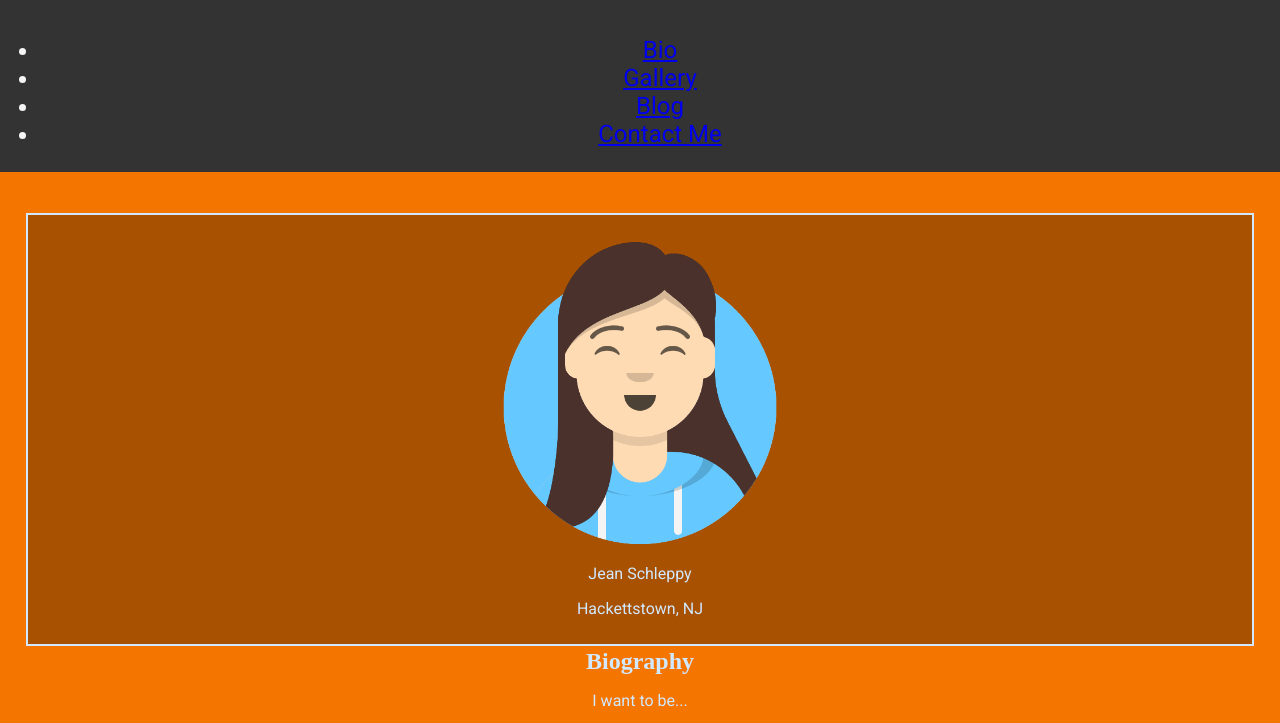
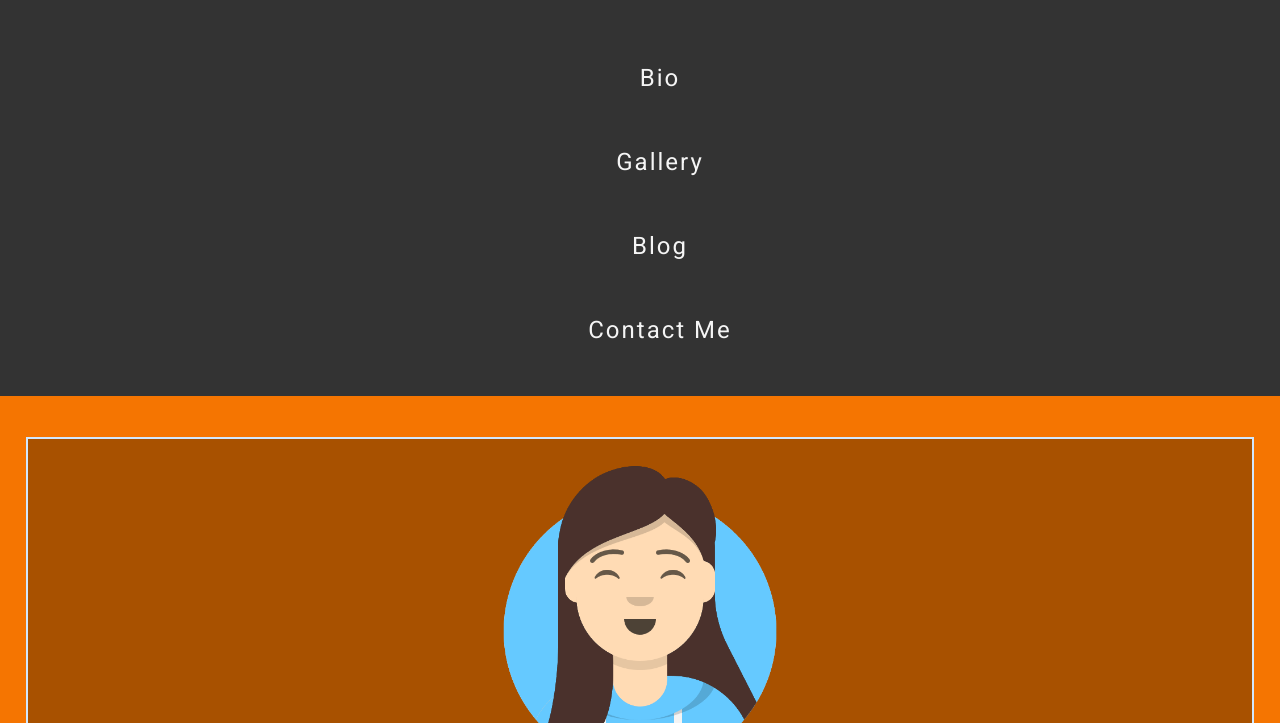
Before and after one commit to schleppyj1/About-me-schleppyj2, a plain HTML site: page index.html in a window 1280 px wide. Shown: the part 69-792 px from the top of the page. Drawn offline with Linux system fonts and the light colour scheme; a web font is replaced by a local one.

Commit message:
add navbar link styles

```diff
--- a/css/nav.css
+++ b/css/nav.css
@@ -53,11 +53,29 @@ main {
 
 /* navigation list */
 
+.navbar-links li {
+    list-style: none;
+    display: block;
+    padding: 0.5em 0;
+}
+
+
+
 
 /*
  style all a tags in header
  and then on hover
 */
+
+.navbar-links a {
+    color: whitesmoke;
+    background-color: #333;
+    font-size: 1.5rem;
+    padding: 1rem 1.25rem;
+    letter-spacing: 2px;
+    text-decoration: none;
+    display: inline-block;
+}
 
 
 
```
